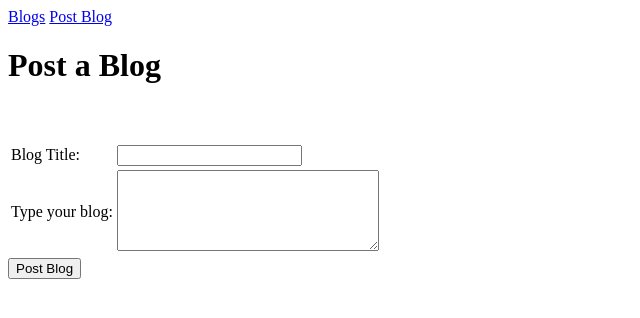
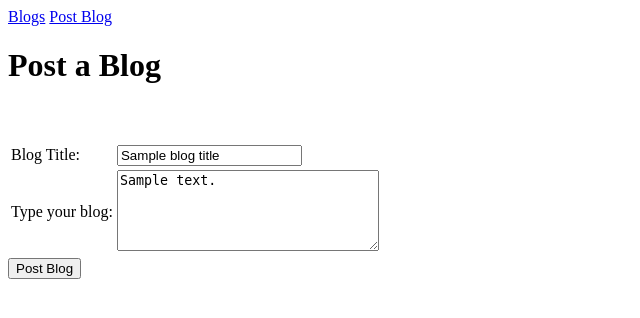
Before and after one commit to Ruben404/build-a-blog, a Flask app: template Templates/postblog.html in a window 1280 px wide. Shown: the top 318 px of the page, without its empty margins (0-640 px from the left). Run offline with Flask 2, Linux system fonts and the light colour scheme; the template is opened without the code that fills it: most values are stand-ins (such as "Sample title", 1, 10 or a date in 2020).

Commit message:
Everything works.

```diff
--- a/Templates/postblog.html
+++ b/Templates/postblog.html
@@ -15,7 +15,7 @@
             </label>
             </td>
             <td>
-                <input type="text" name="blog-title">
+                <input type="text" name="blog-title" value="{{blog_title}}">
                 <span class="error">{{blog_title_error}}</span>
             </td>
         </tr>
@@ -29,7 +29,7 @@
             </label>
             </td>
             <td>
-                <textarea name="blog-body" cols="30 " rows="5" maxlength="300"></textarea>
+                <textarea name="blog-body" cols="30 " rows="5" maxlength="300" >{{blog_body}}</textarea>
                 <span class="error">{{blog_body_error}}</span>
             </td>
         </tr>
```
